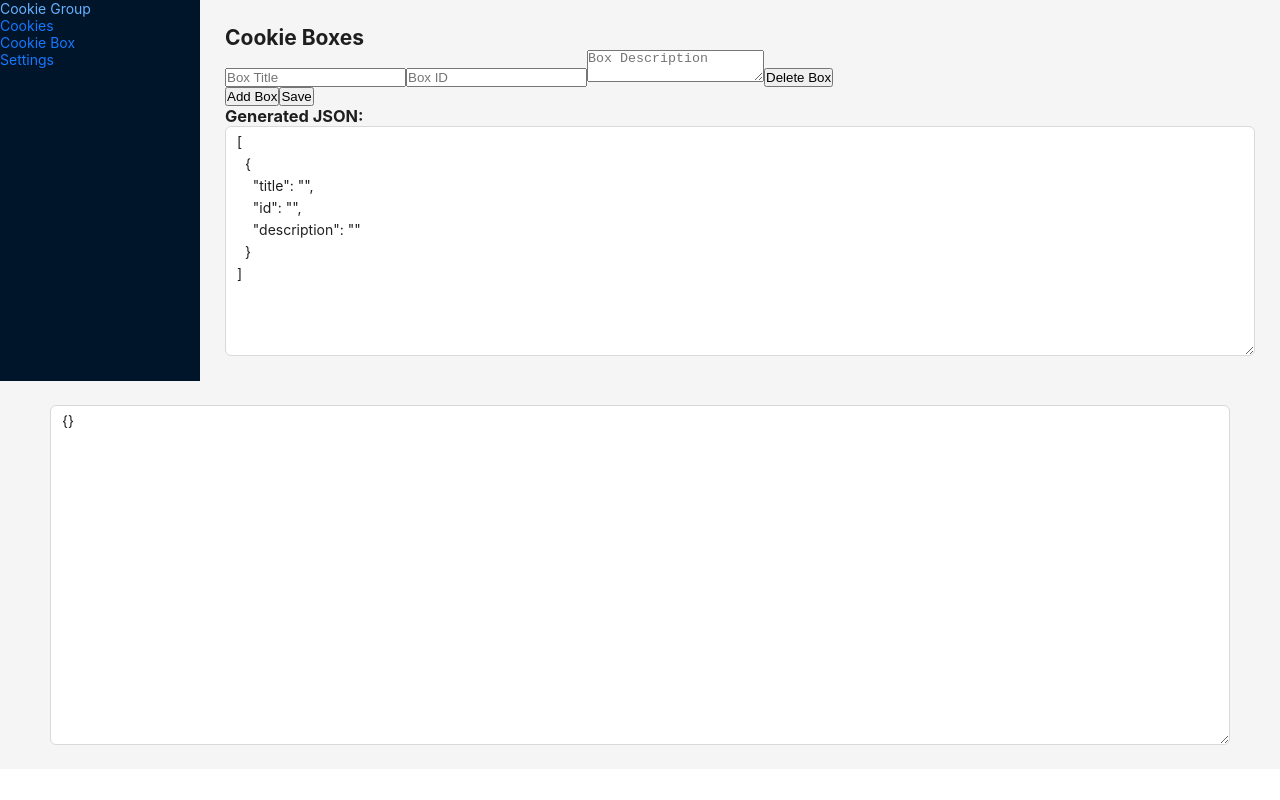
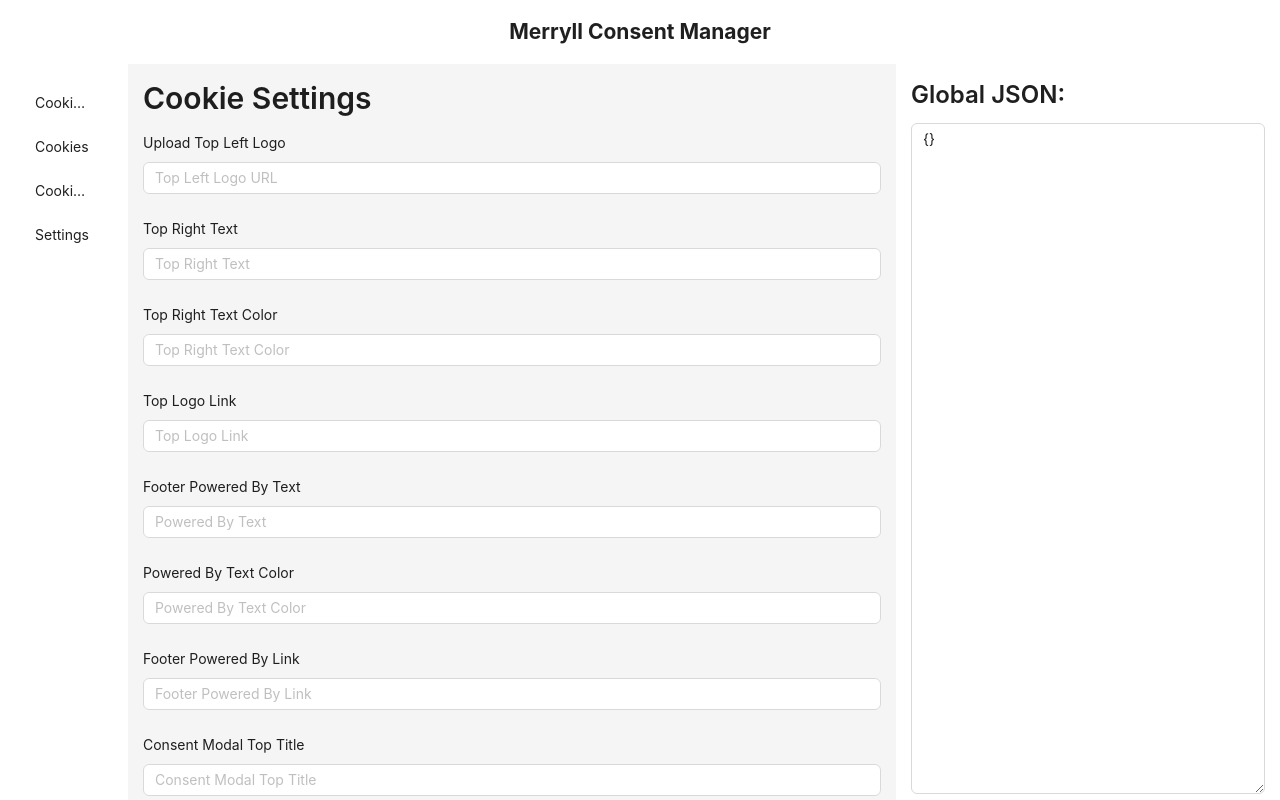
Before and after one commit to REACT-VCS/wp-merryll-consent-react, a React (Create React App) app: page /cookie-box in a window 1280 px wide. Built offline with nearby package versions, Linux system fonts and the light colour scheme.

Commit message:
chore: update design

```diff
--- a/src/App.js
+++ b/src/App.js
@@ -4,37 +4,51 @@
 import Cookies from "./components/Cookies";
 import CookieBox from "./components/CookieBox";
 import Settings from "./components/Settings";
-import { Layout } from "antd";
-import { Content, Footer } from "antd/es/layout/layout";
+import { Layout, Input, Menu, Typography } from "antd";
+import { Content, Header } from "antd/es/layout/layout";
 import Sider from "antd/es/layout/Sider";
 import { GlobalContext } from "../src/context/GlobalContext";
-import { Input } from "antd";
+
 const { TextArea } = Input;
+const { Title } = Typography;
 function App() {
   const { globalData } = useContext(GlobalContext);
   return (
     <Router>
+      <Layout style={{ height: "100vh" }}>
+        <Header style={{ backgroundColor: "white", textAlign: "center" }}>
+          <h2>Merryll Consent Manager</h2>
+        </Header>
         <Layout>
-        <Layout>
-          <Sider>
-            <nav>
-              <ul>
-                <li>
+          <Sider
+            width={"10%"}
+            style={{
+              backgroundColor: "white",
+              padding: "15px",
+              overflow: "auto",
+            }}
+          >
+            <Menu
+              mode="vertical"
+              style={{
+                border: "none",
+              }}
+            >
+              <Menu.Item key="1">
                 <Link to="/cookie-group">Cookie Group</Link>
-                </li>
-                <li>
+              </Menu.Item>
+              <Menu.Item key="2">
                 <Link to="/cookies">Cookies</Link>
-                </li>
-                <li>
+              </Menu.Item>
+              <Menu.Item key="3">
                 <Link to="/cookie-box">Cookie Box</Link>
-                </li>
-                <li>
+              </Menu.Item>
+              <Menu.Item key="4">
                 <Link to="/settings">Settings</Link>
-                </li>
-              </ul>
-            </nav>
+              </Menu.Item>
+            </Menu>
           </Sider>
-          <Content style={{ padding: "25px" }}>
+          <Content style={{ padding: "15px", overflow: "auto" }} width={"60%"}>
             <Routes>
               <Route path="/cookie-group" element={<CookieGroup />} />
               <Route path="/cookies" element={<Cookies />} />
@@ -42,14 +56,22 @@
               <Route path="/settings" element={<Settings />} />
             </Routes>
           </Content>
-        </Layout>
-        <Footer>
+          <Sider
+            width={"30%"}
+            style={{
+              backgroundColor: "white",
+              padding: "15px",
+              overflow: "auto",
+            }}
+          >
+            <Title level={3}>Global JSON:</Title>
             <TextArea
-            rows="15"
               readOnly
               value={JSON.stringify(globalData, null, 2)}
+              style={{ flexGrow: "1", overflow: "auto", height: "95%" }}
             />
-        </Footer>
+          </Sider>
+        </Layout>
       </Layout>
     </Router>
   );
--- a/src/components/CookieBox.js
+++ b/src/components/CookieBox.js
@@ -1,81 +1,240 @@
 import React, { useState, useEffect, useContext } from "react";
 import { GlobalContext } from "../context/GlobalContext";
-import { Input } from "antd";
+import { Form, Input, Button, Typography } from "antd";
+
 const { TextArea } = Input;
+const { Title } = Typography;
+
 const CookieBox = () => {
   const { globalData, updateGlobalData } = useContext(GlobalContext);
-  const [boxes, setBoxes] = useState(() => {
-    const saved = localStorage.getItem("cookieBoxes");
-    return saved ? JSON.parse(saved) : [{ title: "", id: "", description: "" }];
-  });
-
-  const addBox = () => {
-    setBoxes([...boxes, { title: "", id: "", description: "" }]);
-  };
-
-  const removeBox = (index) => {
-    const newBoxes = [...boxes];
-    newBoxes.splice(index, 1);
-    setBoxes(newBoxes);
-  };
-
-  const handleChange = (index, e) => {
-    const { name, value } = e.target;
-    const newBoxes = [...boxes];
-    newBoxes[index][name] = value;
-    setBoxes(newBoxes);
-  };
-
-  const handleSubmit = (e) => {
-    e.preventDefault();
-    localStorage.setItem("cookieBoxes", JSON.stringify(boxes));
-    updateGlobalData({ cookieBoxes: boxes }); // Update global data
-    alert("Cookie Boxes saved!");
-  };
+  const [form] = Form.useForm();
+  const [generatedJson, setGeneratedJson] = useState("");
 
   useEffect(() => {
-    const savedBoxes = localStorage.getItem("cookieBoxes");
-    if (savedBoxes) {
-      setBoxes(JSON.parse(savedBoxes));
+    const savedSettings = localStorage.getItem("cookieSettings");
+    if (savedSettings) {
+      const parsedSettings = JSON.parse(savedSettings);
+      form.setFieldsValue(parsedSettings);
+      setGeneratedJson(JSON.stringify(parsedSettings, null, 2)); // Set initial JSON from localStorage
     }
-  }, []);
+  }, [form]);
+
+  const onFinish = (values) => {
+    localStorage.setItem("cookieSettings", JSON.stringify(values));
+    updateGlobalData({ cookieSettings: values });
+    setGeneratedJson(JSON.stringify(values, null, 2)); // Set the generated JSON for display
+    alert("Settings saved!");
+  };
 
   return (
     <div>
-      <h2>Cookie Boxes</h2>
-      <form onSubmit={handleSubmit}>
-        {boxes.map((box, index) => (
-          <div key={index}>
-            <input
-              name="title"
-              value={box.title}
-              onChange={(e) => handleChange(index, e)}
-              placeholder="Box Title"
-            />
-            <input
-              name="id"
-              value={box.id}
-              onChange={(e) => handleChange(index, e)}
-              placeholder="Box ID"
-            />
-            <textarea
-              name="description"
-              value={box.description}
-              onChange={(e) => handleChange(index, e)}
-              placeholder="Box Description"
-            />
-            <button type="button" onClick={() => removeBox(index)}>
-              Delete Box
-            </button>
-          </div>
-        ))}
-        <button type="button" onClick={addBox}>
-          Add Box
-        </button>
-        <button type="submit">Save</button>
-      </form>
+      <Title level={2}>Cookie Settings</Title>
+      <Form
+        form={form}
+        layout="vertical"
+        onFinish={onFinish}
+        initialValues={{
+          topLeftLogo: "",
+          topRightText: "",
+          topRightTextColor: "",
+          topLogoLink: "",
+          footerPoweredByText: "",
+          poweredByTextColor: "",
+          footerPoweredByLink: "",
+          consentModalTopTitle: "",
+          consentModalTopDescription: "",
+          toggleAllTitle: "",
+          toggleAllDescription: "",
+          headingFontSize: "",
+          headingLetterSpacing: "",
+          bodyFontSize: "",
+          bodyLetterSpacing: "",
+          backgroundColor: "",
+          textColor: "",
+          linkColor: "",
+          linkHoverColor: "",
+          selectionSwitchOnColor: "",
+          dividerColor: "",
+          buttonType: "",
+          acceptAllText: "",
+          acceptSelectedText: "",
+          rejectAllText: "",
+          saveButtonText: "",
+          acceptAllButtonBg: "",
+          acceptAllButtonHoverBg: "",
+          acceptSelectedButtonBg: "",
+          acceptSelectedButtonHoverBg: "",
+          rejectAllButtonBg: "",
+          rejectAllButtonHoverBg: "",
+        }}
+      >
+        <Form.Item label="Upload Top Left Logo" name="topLeftLogo">
+          <Input placeholder="Top Left Logo URL" />
+        </Form.Item>
+
+        <Form.Item label="Top Right Text" name="topRightText">
+          <Input placeholder="Top Right Text" />
+        </Form.Item>
+
+        <Form.Item label="Top Right Text Color" name="topRightTextColor">
+          <Input placeholder="Top Right Text Color" />
+        </Form.Item>
+
+        <Form.Item label="Top Logo Link" name="topLogoLink">
+          <Input placeholder="Top Logo Link" />
+        </Form.Item>
+
+        <Form.Item label="Footer Powered By Text" name="footerPoweredByText">
+          <Input placeholder="Powered By Text" />
+        </Form.Item>
+
+        <Form.Item label="Powered By Text Color" name="poweredByTextColor">
+          <Input placeholder="Powered By Text Color" />
+        </Form.Item>
+
+        <Form.Item label="Footer Powered By Link" name="footerPoweredByLink">
+          <Input placeholder="Footer Powered By Link" />
+        </Form.Item>
+
+        <Form.Item label="Consent Modal Top Title" name="consentModalTopTitle">
+          <Input placeholder="Consent Modal Top Title" />
+        </Form.Item>
+
+        <Form.Item
+          label="Consent Modal Top Description"
+          name="consentModalTopDescription"
+        >
+          <TextArea placeholder="Consent Modal Top Description" />
+        </Form.Item>
+
+        <Form.Item label="Toggle All On/Off Title" name="toggleAllTitle">
+          <Input placeholder="Toggle All On/Off Title" />
+        </Form.Item>
+
+        <Form.Item
+          label="Toggle All On/Off Description"
+          name="toggleAllDescription"
+        >
+          <TextArea placeholder="Toggle All On/Off Description" />
+        </Form.Item>
+
+        <Form.Item label="Heading Font Size" name="headingFontSize">
+          <Input placeholder="Heading Font Size" />
+        </Form.Item>
+
+        <Form.Item label="Heading Letter Spacing" name="headingLetterSpacing">
+          <Input placeholder="Heading Letter Spacing" />
+        </Form.Item>
+
+        <Form.Item label="Body Font Size" name="bodyFontSize">
+          <Input placeholder="Body Font Size" />
+        </Form.Item>
+
+        <Form.Item label="Body Letter Spacing" name="bodyLetterSpacing">
+          <Input placeholder="Body Letter Spacing" />
+        </Form.Item>
+
+        <Form.Item label="Background Color" name="backgroundColor">
+          <Input placeholder="Background Color" />
+        </Form.Item>
+
+        <Form.Item label="Text Color" name="textColor">
+          <Input placeholder="Text Color" />
+        </Form.Item>
+
+        <Form.Item label="Link Color" name="linkColor">
+          <Input placeholder="Link Color" />
+        </Form.Item>
+
+        <Form.Item label="Link Hover Color" name="linkHoverColor">
+          <Input placeholder="Link Hover Color" />
+        </Form.Item>
+
+        <Form.Item
+          label="Selection Switch On Color"
+          name="selectionSwitchOnColor"
+        >
+          <Input placeholder="Selection Switch On Color" />
+        </Form.Item>
+
+        <Form.Item label="Divider Color" name="dividerColor">
+          <Input placeholder="Divider Color" />
+        </Form.Item>
+
+        <Form.Item label="Button Type" name="buttonType">
+          <Input placeholder="Button Type" />
+        </Form.Item>
+
+        <Form.Item label="Accept-All Button Text" name="acceptAllText">
+          <Input placeholder="Accept-All Button Text" />
+        </Form.Item>
+
+        <Form.Item
+          label="Accept-Selected Button Text"
+          name="acceptSelectedText"
+        >
+          <Input placeholder="Accept-Selected Button Text" />
+        </Form.Item>
+
+        <Form.Item label="Reject-All Button Text" name="rejectAllText">
+          <Input placeholder="Reject-All Button Text" />
+        </Form.Item>
+
+        <Form.Item label="Save Button Text" name="saveButtonText">
+          <Input placeholder="Save Button Text" />
+        </Form.Item>
+
+        <Form.Item
+          label="Accept-All Button Background Color"
+          name="acceptAllButtonBg"
+        >
+          <Input placeholder="Accept-All Button Background Color" />
+        </Form.Item>
+
+        <Form.Item
+          label="Accept-All Button Hover Background Color"
+          name="acceptAllButtonHoverBg"
+        >
+          <Input placeholder="Accept-All Button Hover Background Color" />
+        </Form.Item>
+
+        <Form.Item
+          label="Accept-Selected Button Background Color"
+          name="acceptSelectedButtonBg"
+        >
+          <Input placeholder="Accept-Selected Button Background Color" />
+        </Form.Item>
+
+        <Form.Item
+          label="Accept-Selected Button Hover Background Color"
+          name="acceptSelectedButtonHoverBg"
+        >
+          <Input placeholder="Accept-Selected Button Hover Background Color" />
+        </Form.Item>
+
+        <Form.Item
+          label="Reject-All Button Background Color"
+          name="rejectAllButtonBg"
+        >
+          <Input placeholder="Reject-All Button Background Color" />
+        </Form.Item>
+
+        <Form.Item
+          label="Reject-All Button Hover Background Color"
+          name="rejectAllButtonHoverBg"
+        >
+          <Input placeholder="Reject-All Button Hover Background Color" />
+        </Form.Item>
+
+        <Form.Item>
+          <Button type="primary" htmlType="submit">
+            Save Settings
+          </Button>
+        </Form.Item>
+      </Form>
+
       <h3>Generated JSON:</h3>
-      <TextArea rows="10" readOnly value={JSON.stringify(boxes, null, 2)} />
+      <TextArea rows={10} readOnly value={generatedJson} />
     </div>
   );
 };
--- a/src/index.css
+++ b/src/index.css
@@ -5,11 +5,8 @@
 }
 
 /* ===== */
-.layout {
-  display: flex;
-}
 
-:where(.css-dev-only-do-not-override-ni1kz0).ant-collapse
+/* :where(.css-dev-only-do-not-override-ni1kz0).ant-collapse
   > .ant-collapse-item
   > .ant-collapse-header {
   align-items: center !important;
@@ -25,4 +22,17 @@
   background-color: unset;
   border: unset;
   border-radius: unset;
+} */
+/* .layout {
+  display: flex;
+  flex-direction: column;
+  height: 100vh;
 }
+
+.sider {
+  flex: 0 0 600px;
+}
+
+.content {
+  flex: 1;
+} */
```
Lines whose indentation alone changed are shown as unchanged.
